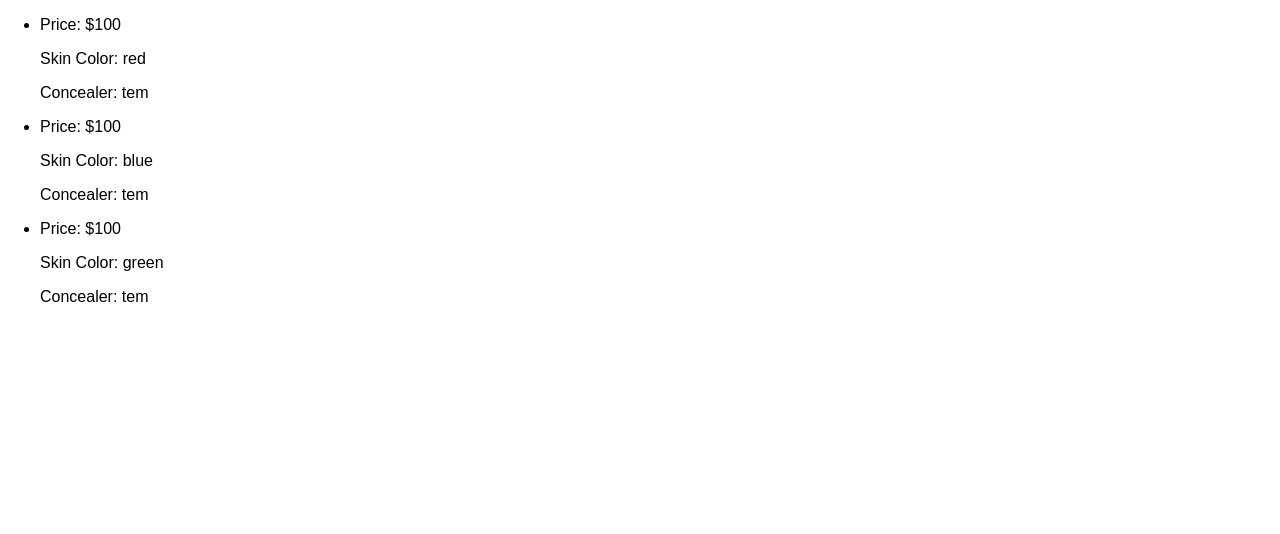
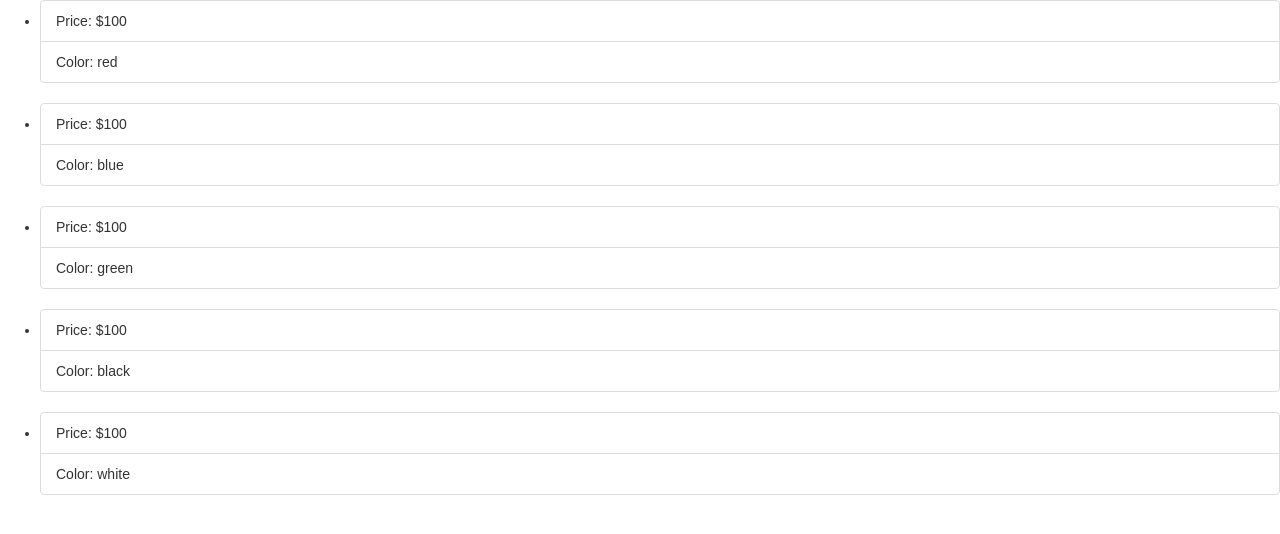
Before and after one commit to hermanz/react, a React (Create React App) app: page / in a window 1280 px wide. Shown: the top 534 px of the page. Built offline with nearby package versions, Linux system fonts and the light colour scheme.

Commit message:
Pulled in bootstrap resources

```diff
--- a/package.json
+++ b/package.json
@@ -4,6 +4,7 @@
   "private": true,
   "dependencies": {
     "react": "^16.2.0",
+    "react-bootstrap": "^0.32.1",
     "react-dom": "^16.2.0",
     "react-scripts": "1.1.1"
   },
--- a/public/index.html
+++ b/public/index.html
@@ -10,6 +10,9 @@
     -->
     <link rel="manifest" href="%PUBLIC_URL%/manifest.json">
     <link rel="shortcut icon" href="%PUBLIC_URL%/favicon.ico">
+    <!-- Latest compiled and minified CSS -->
+<link rel="stylesheet" href="https://maxcdn.bootstrapcdn.com/bootstrap/3.3.7/css/bootstrap.min.css" integrity="sha384-BVYiiSIFeK1dGmJRAkycuHAHRg32OmUcww7on3RYdg4Va+PmSTsz/K68vbdEjh4u" crossorigin="anonymous">
+
     <!--
       Notice the use of %PUBLIC_URL% in the tags above.
       It will be replaced with the URL of the `public` folder during the build.
--- a/src/App.js
+++ b/src/App.js
@@ -4,9 +4,10 @@
 
 import Product from './components/Product'
 import Table from './components/Table'
+
 class App extends Component {
   render() {
-    const colors = ["red", "blue", "green"];
+    const colors = ["red", "blue", "green", "black", "white"];
 
     return (
       <div>
--- a/src/components/Product.js
+++ b/src/components/Product.js
@@ -1,11 +1,19 @@
 import React from 'react'
+import ListGroup from 'react-bootstrap/lib/ListGroup'
+import ListGroupItem from 'react-bootstrap/lib/ListGroupItem'
 
 const Product = ({ color }) => (
+  <ListGroup>
+    <ListGroupItem>Price: $100</ListGroupItem>
+    <ListGroupItem>Color: {color}</ListGroupItem>
+  </ListGroup>
+  /*
   <div>
     <p>Price: $100</p>
     <p>Skin Color: {color}</p>
     <p>Concealer: tem</p>
   </div>
+  */
 )
 
 export default Product
```
